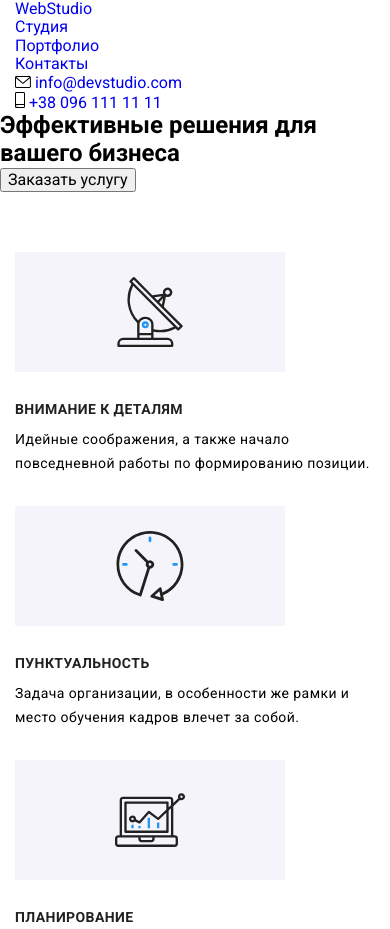
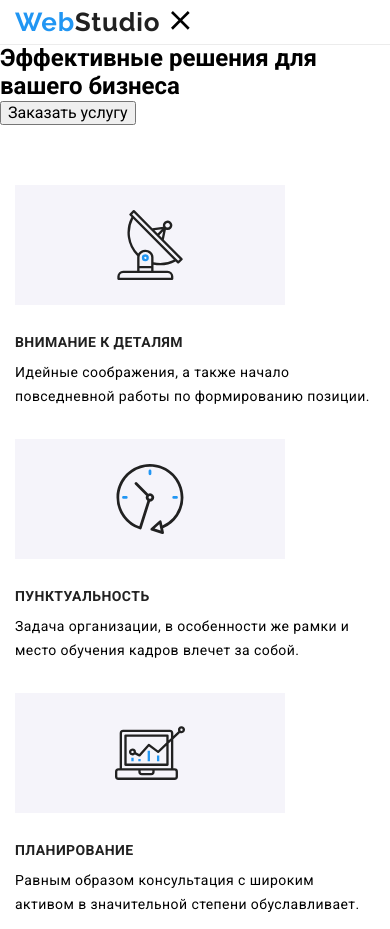
Before and after one commit to YuliiaBoikoGit/goit-markup-hw-08, a plain HTML site: page index.html in a window 390 px wide. Shown: the top 929 px of the page. Drawn offline with nearby package versions, Linux system fonts and the light colour scheme.

Commit message:
Add burger button

```diff
--- a/index.html
+++ b/index.html
@@ -19,10 +19,8 @@
     <!-- Header -->
     <header class="page-header">
       <div class="container page-header__menu">
+        <a class="logo" href="/"><span class="logo--accent">Web</span>Studio</a>
         <nav class="site-nav">
-          <a class="logo" href="/"
-            ><span class="logo--accent">Web</span>Studio</a
-          >
           <ul class="site-nav__list">
             <li class="site-nav__item">
               <a class="site-nav__link current" href="./index.html">Студия</a>
@@ -53,6 +51,22 @@
             >
           </li>
         </ul>
+        <button type="button" class="burger-button is-open" data-burger-button>
+          <svg
+            width="40px"
+            height="40px"
+            aria-label="Переключатель мобильного меню"
+          >
+            <use
+              class="burger-open"
+              href="./images/icons.svg#burger-open"
+            ></use>
+            <use
+              class="burger-close"
+              href="./images/icons.svg#burger-close"
+            ></use>
+          </svg>
+        </button>
       </div>
     </header>
     <main>
@@ -649,5 +663,6 @@
       </div>
     </div>
     <script src="./js/modal.js"></script>
+    <script src="./js/mobile-menu.js"></script>
   </body>
 </html>
--- /dev/null
+++ b/js/mobile-menu.js
@@ -0,0 +1,15 @@
+(() => {
+    const menuBtnRef = document.querySelector('[data-burger-button]');
+    const mobileMenueRef = document.querySelector('[data-burger]');
+
+    menuBtnRef.addEventListener('Click', () => {
+        const expanded =
+            menuBtnRef.getAttribute('aria-expanded') === "true" || false;
+
+        menuBtnRef.classList.toggle('is-open');
+        menuBtnRef.setAttribute('aria-expanded', !expanded);
+
+        mobileMenueRef.classList.toggle('is-open');
+
+  })
+})();
--- a/sass/components/_contacts.scss
+++ b/sass/components/_contacts.scss
@@ -1,6 +1,10 @@
 .contacts {
   display: flex;
   margin-left: auto;
+
+  @media screen and (max-width: 767px) {
+    display: none;
+  }
 }
 .contacts__item + .contacts__item {
   margin-left: 50px;
--- a/sass/components/_header.scss
+++ b/sass/components/_header.scss
@@ -5,3 +5,27 @@
   display: flex;
   align-items: center;
 }
+
+// Burger
+
+.burger-button {
+  display: inline-block;
+  margin: 0;
+  padding: 0;
+  border: none;
+  background-color: transparent;
+
+  @media screen and (min-width: $tablet) {
+    display: none;
+  }
+
+  & .burger-close {
+    display: none;
+  }
+  &.is-open .burger-close {
+    display: block;
+  }
+  &.is-open .burger-open {
+    display: none;
+  }
+}
--- a/sass/components/_site-nav.scss
+++ b/sass/components/_site-nav.scss
@@ -1,6 +1,10 @@
 .site-nav {
   display: flex;
   align-items: center;
+
+  @media screen and (max-width: 767px) {
+    display: none;
+  }
 }
 .site-nav__list {
   display: flex;
--- a/sass/main.scss
+++ b/sass/main.scss
@@ -1,6 +1,10 @@
 @import "./utils/variables";
 @import "./components/container";
 @import "./components/section";
+@import "./components/logo";
+@import "./components/header";
+@import "./components/site-nav";
+@import "./components/contacts";
 @import "./components/benefits";
 @import "./components/features";
 
```
Also changed, not shown: portfolio.html (+16 -0 lines), css/main.css, css/main.min.css, 2 other files.
